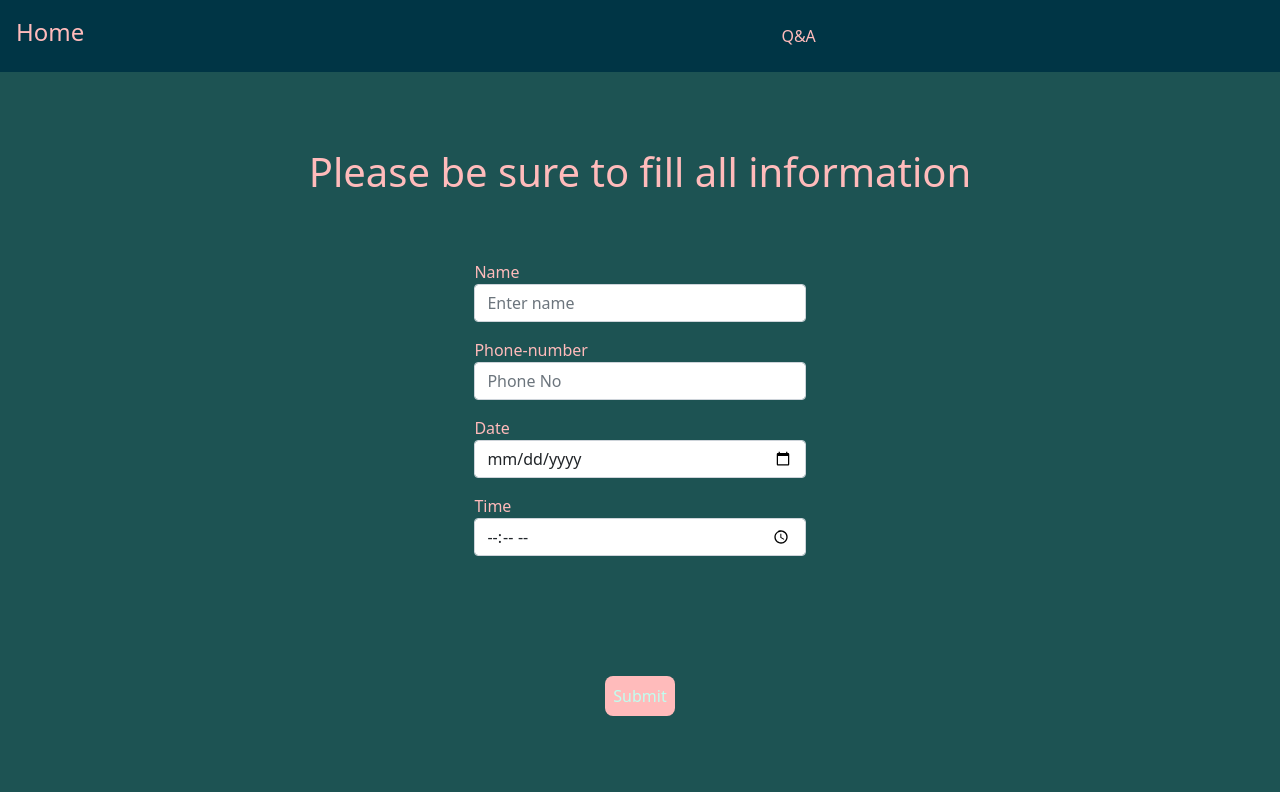
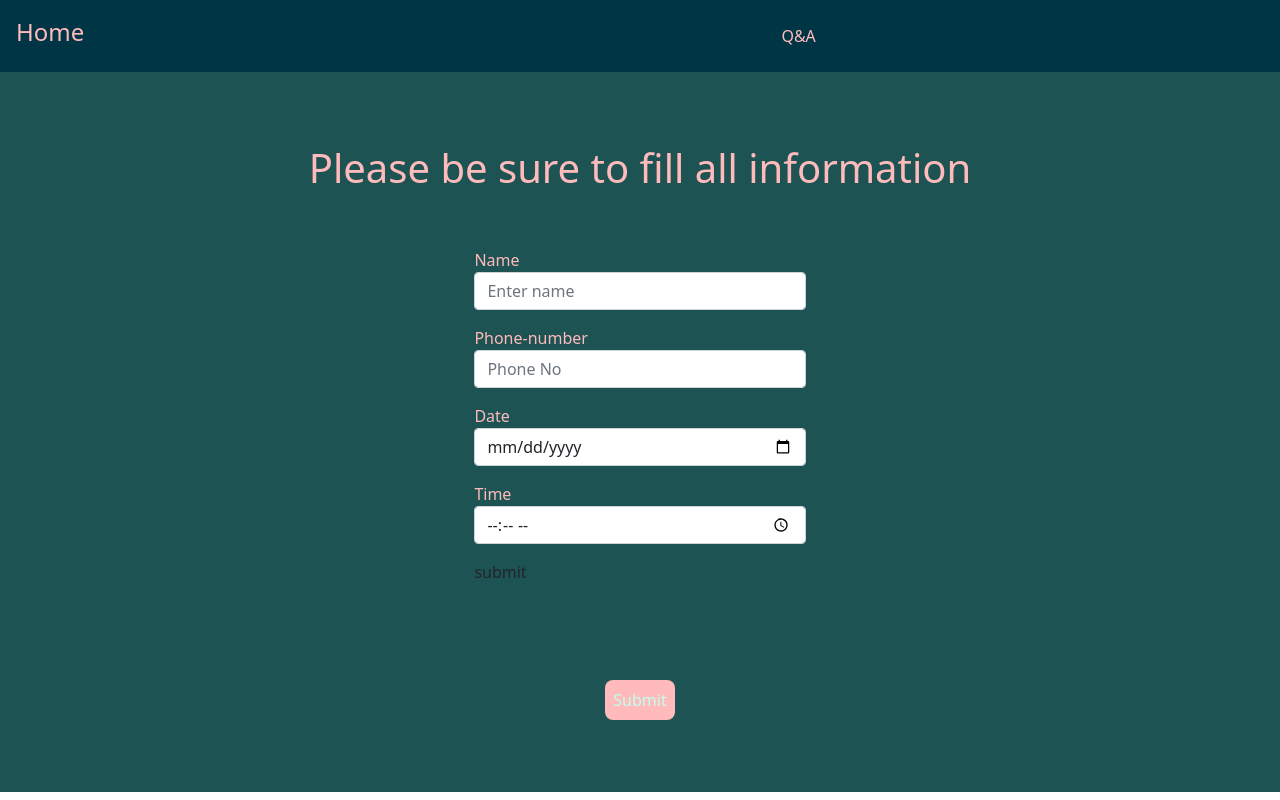
Before and after one commit to Sai-Myo-Myat/Home-Clinic, a Next.js app: page /booking/form in a window 1280 px wide. Built offline with nearby package versions, Linux system fonts and the light colour scheme.

Commit message:
making form validation

```diff
--- a/package.json
+++ b/package.json
@@ -13,7 +13,8 @@
     "framer-motion": "^6.2.6",
     "next": "12.0.10",
     "react": "17.0.2",
-    "react-dom": "17.0.2"
+    "react-dom": "17.0.2",
+    "react-hook-form": "^7.27.1"
   },
   "devDependencies": {
     "autoprefixer": "^10.4.2",
--- a/pages/booking/form.js
+++ b/pages/booking/form.js
@@ -1,6 +1,7 @@
 import { useReducer, useContext, useRef } from "react";
 import Link from "next/link";
 import { motion } from "framer-motion";
+import { useForm } from "react-hook-form";
 //importing components
 import { mainContextProvider } from "../../components/dataBase";
 import { contextProvider } from "../../components/context";
@@ -24,6 +25,7 @@ const Form = () => {
   const [bookingTimes, setBookingTimes] = useContext(bookingTimesContext);
   const [datas, dispatch] = useReducer(reducer, initialDatas);
   const refOne = useRef(true);
+  const {register, handleSubmit, formState: {errors}} = useForm();
 
   const variantOne = {
     hidden: {
@@ -48,7 +50,7 @@ const Form = () => {
       name: e.target.name,
     });
   };
-  const handleSubmit = (e) => {
+  const handleSubmit2 = (e) => {
     const id = Math.random() + 1;
     setAllInformation((prev) => {
       if (datas.time) {
@@ -105,7 +107,7 @@ const Form = () => {
 
       if (refOne.current === true) {
         setBookingTimes((prev) => [...prev, bookingTime]);
-        console.log("bookingTimes", bookingTimes);
+        //console.log("bookingTimes", bookingTimes);
       }
 
       if (refOne.current === true) {
@@ -128,13 +130,13 @@ const Form = () => {
       className="flex justify-around h-full items-center flex-col md:p-10"
     >
       <h1 className="text-[#FFBBBB]">Please be sure to fill all information</h1>
-      <form id="form" className="w-50" action="#" method="#">
+      <form id="form" onSubmit={handleSubmit(() => {console.log("hi")})} className="w-50" action="#" method="#">
         <div className="form-group mb-3">
           <label className="text-[#FFBBBB]" htmlFor="exampleInputEmail1 ">
             Name
           </label>
           <input
-            required
+           {...register("first",{required: true})}
             type="text"
             name="name"
             className="form-control"
@@ -143,13 +145,13 @@ const Form = () => {
             placeholder="Enter name"
             onChange={makeChange}
           />
+          {errors.first && <p>It's required</p>}
         </div>
         <div className="form-group mb-3 text-white">
           <label className="text-[#FFBBBB]" htmlFor="exampleInputPassword1">
             Phone-number
           </label>
           <input
-            required
             type="number"
             name="phNo"
             className="form-control"
@@ -163,7 +165,6 @@ const Form = () => {
             Date
           </label>
           <input
-            required
             type="date"
             name="date"
             className="form-control select-none"
@@ -176,7 +177,6 @@ const Form = () => {
             Time
           </label>
           <input
-            required
             type="time"
             name="time"
             className="form-control select-none"
@@ -184,11 +184,12 @@ const Form = () => {
             onChange={makeChange}
           />
         </div>
+        <input type="submit" value="submit"/>
       </form>
       <Link passHref href={"/profile"}>
         <button
           type="submit"
-          onClick={handleSubmit}
+          onClick={handleSubmit2}
           className="p-2 rounded-lg mt-5 bg-[#FFBBBB] text-[#BFFFF0]"
         >
           Submit
```
Also changed, not shown: 1 other file (tests, documents, lock files or other folders).
